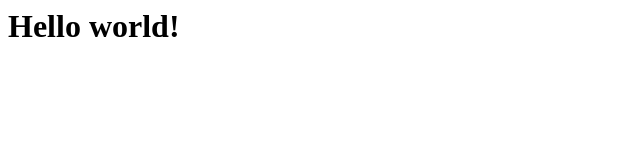
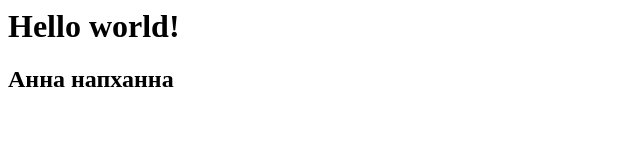
Before and after one commit to AndriiUser/Homework-mate-academy, a plain HTML site: page index.html in a window 1280 px wide. Shown: the whole page, without its empty margins (0-640 px from the left). Drawn offline with Linux system fonts and the light colour scheme.

Commit message:
create new massange

```diff
--- a/index.html
+++ b/index.html
@@ -1 +1,2 @@
 <h1> Hello world!</h1>
+<h2> Анна напханна</h2>
```
